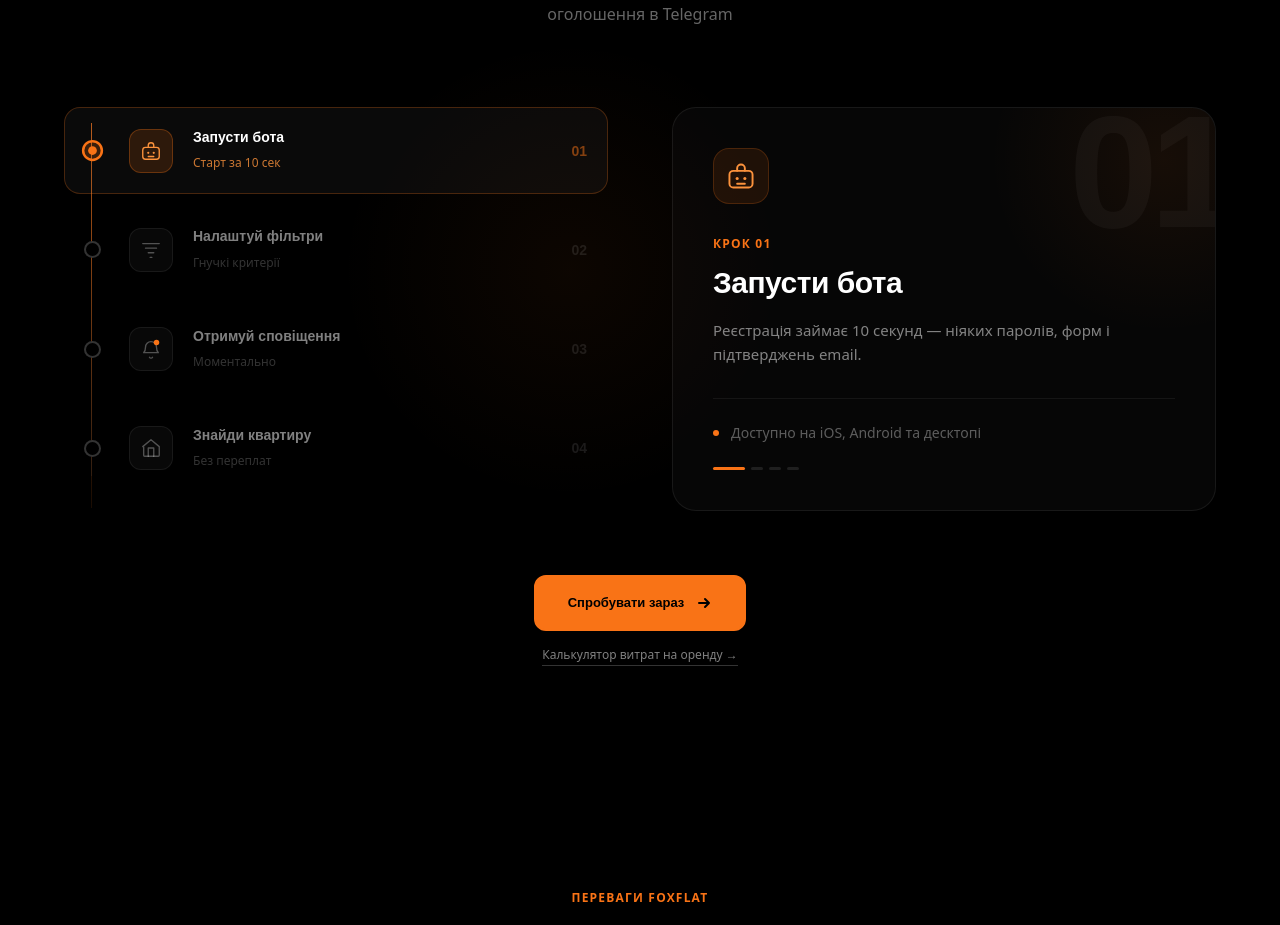
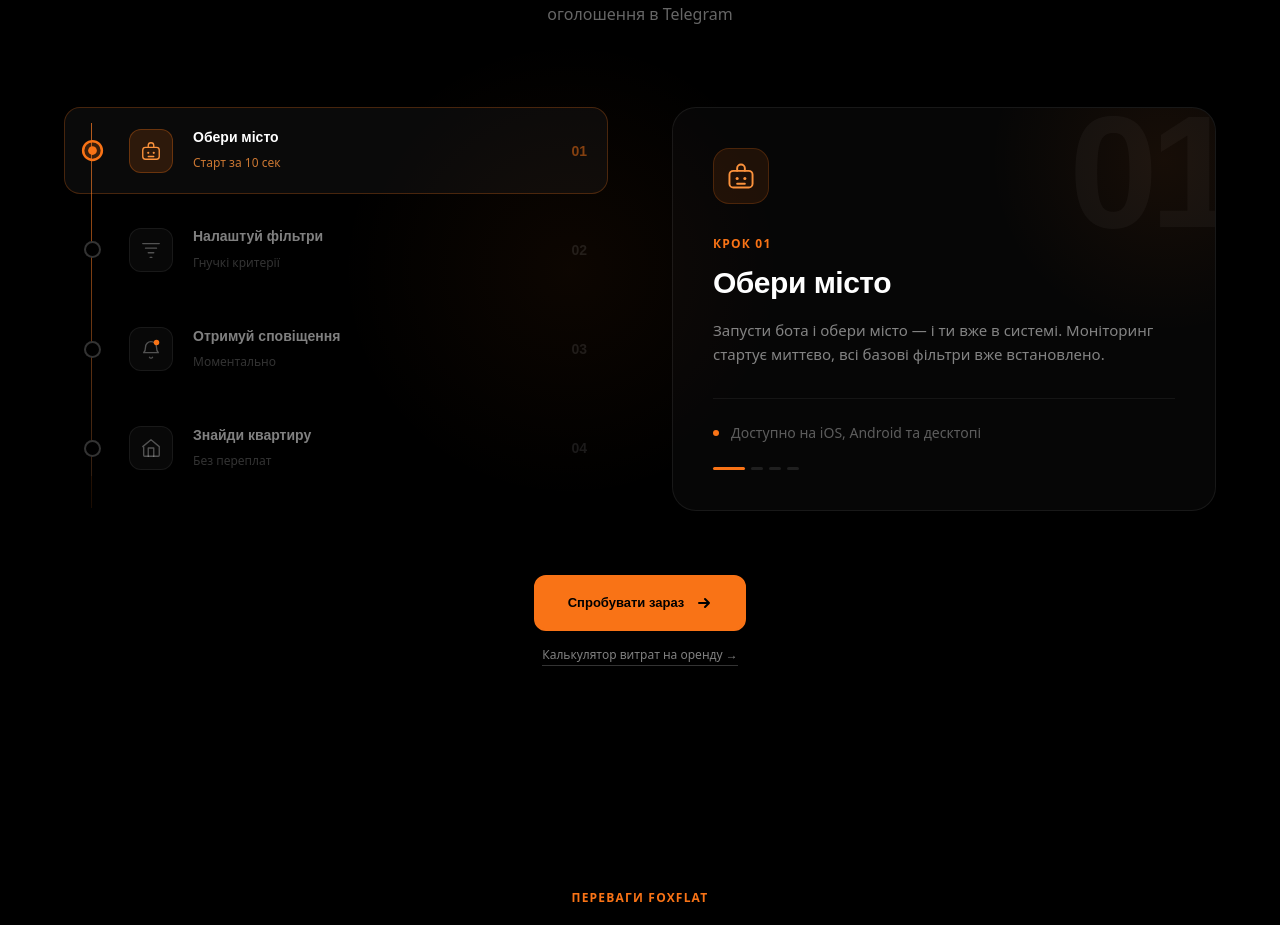
Before and after one commit to DNGameCompany/foxflat_web_next, a Next.js app: page / in a window 1280 px wide. Shown: the part 1660-2585 px from the top of the page. Built offline with nearby package versions, Linux system fonts and the light colour scheme; no server answers; the database is empty.

Commit message:
поправив кроки по запуску бота

```diff
--- a/src/components/main/HowItWorksFoxFlat.tsx
+++ b/src/components/main/HowItWorksFoxFlat.tsx
@@ -39,8 +39,8 @@ const steps = [
     {
         num: '01',
         Icon: IconBot,
-        title: 'Запусти бота',
-        desc: 'Реєстрація займає 10 секунд — ніяких паролів, форм і підтверджень email.',
+        title: 'Обери місто',
+        desc: 'Запусти бота і обери місто — і ти вже в системі. Моніторинг стартує миттєво, всі базові фільтри вже встановлено.',
         highlight: 'Старт за 10 сек',
         detail: 'Доступно на iOS, Android та десктопі',
     },
@@ -48,7 +48,7 @@ const steps = [
         num: '02',
         Icon: IconFilter,
         title: 'Налаштуй фільтри',
-        desc: "Обери місто, район, кількість кімнат і бюджет. Бот запам'ятає всі твої вподобання і застосує їх автоматично.",
+        desc: "Обери район, площу, кількість кімнат, поверх і бюджет. Бот запам'ятає всі твої вподобання і застосує їх автоматично.",
         highlight: 'Гнучкі критерії',
         detail: '22 міста, необмежена кількість фільтрів у преміумі',
     },
```
